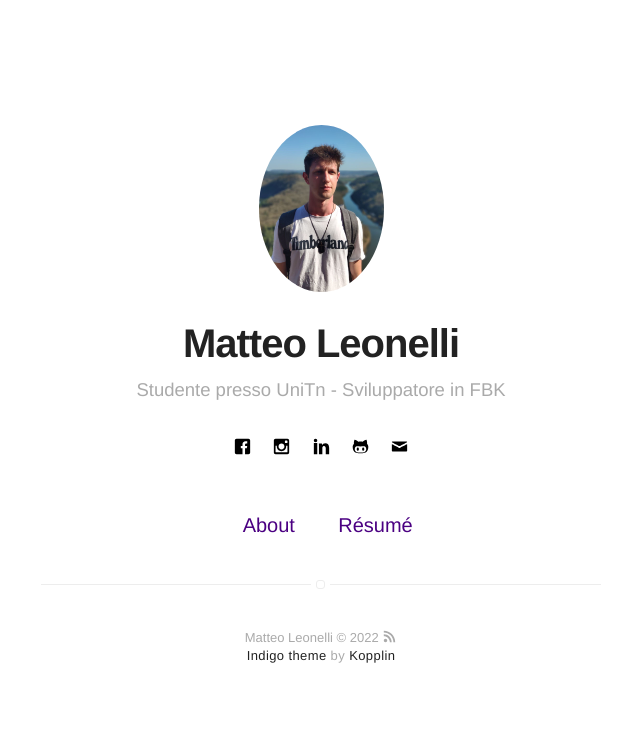
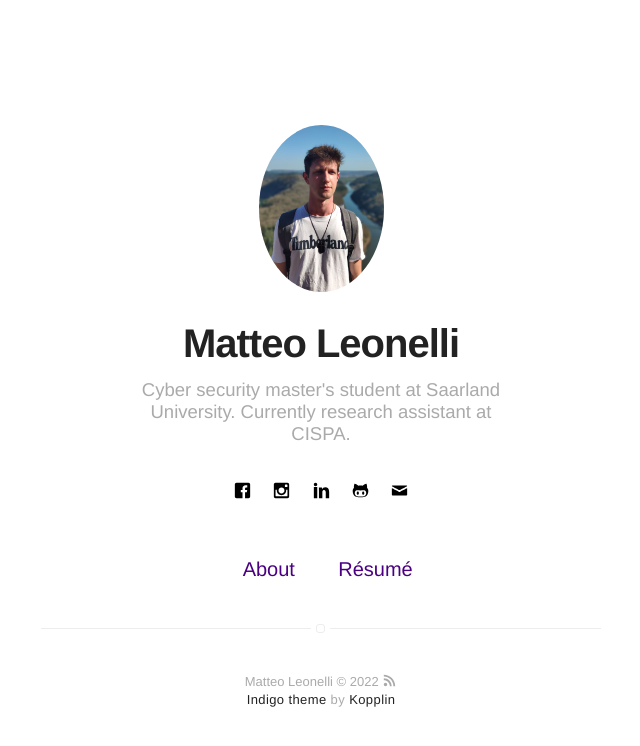
Before and after one commit to Leonelli/leonelli.github.io, a Jekyll site: the page built from index.html, in a window 1280 px wide. Shown: the top 746 px of the page, without its empty margins (319-959 px from the left). Built offline with Jekyll 4.4.1, drawn with Linux system fonts in a browser that asks for light colours.

Commit message:
Update _config.yml

```diff
--- a/_config.yml
+++ b/_config.yml
@@ -1,9 +1,9 @@
 # main text of home
 name: Matteo Leonelli
-bio: Studente presso UniTn - Sviluppatore in FBK
+bio: Cyber security master's student at Saarland University. Currently research assistant at CISPA.
 
 # twitter summary info
-description: Computer science student and developer.
+description: Cyber security master's student at Saarland University. Currently research assistant at CISPA.
 
 # if it's an external image, update below for true
 # better with square images
```
